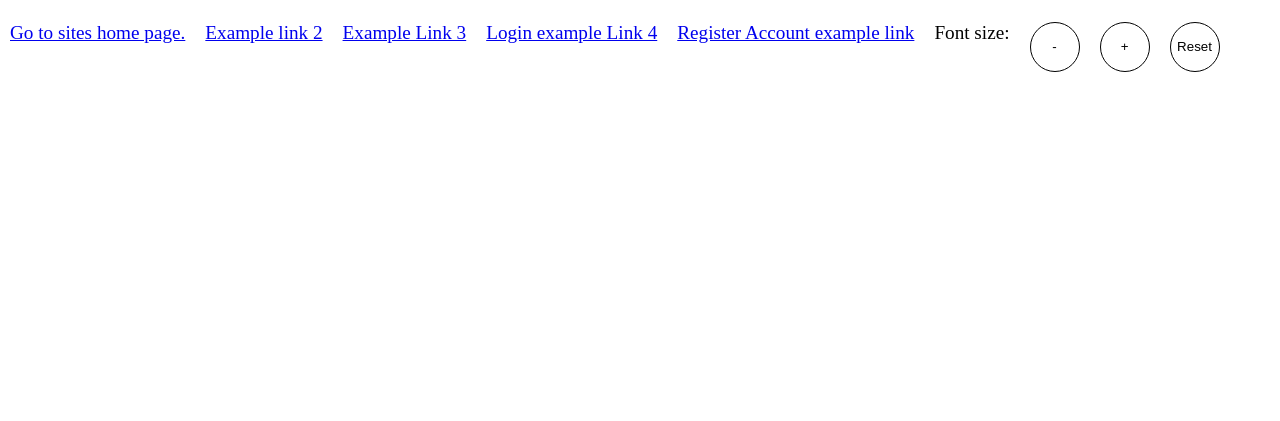
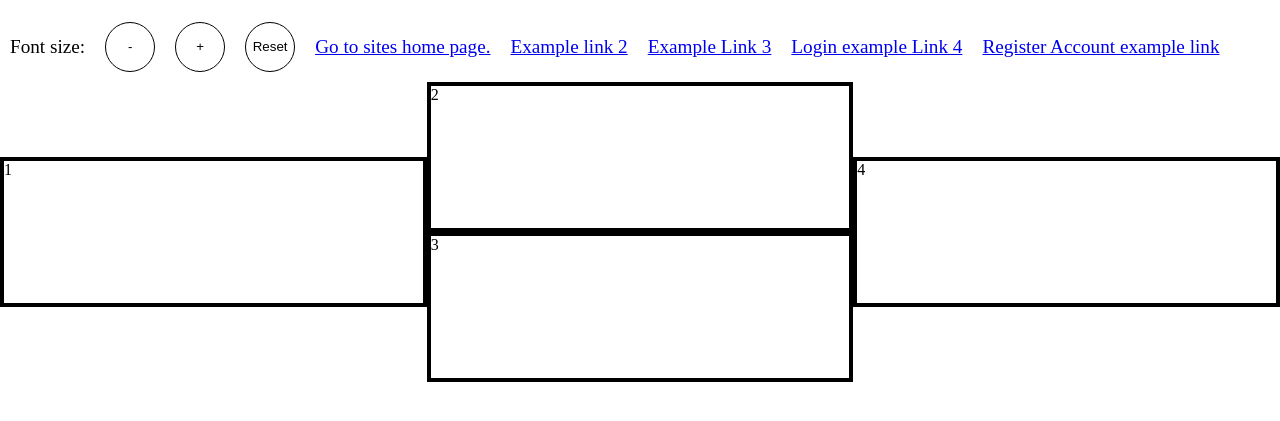
Before and after one commit to jasonlhedrick/Playground, a website: page layout/layout1.html in a window 1280 px wide. Shown: the part 61-482 px from the top of the page. Drawn offline with Linux system fonts and the light colour scheme.

Commit message:
Added a grid to the main section to layout content in different ways.

```diff
--- a/layout/layout1.html
+++ b/layout/layout1.html
@@ -12,61 +12,32 @@
         <h1>Page Layout 1</h1>
         <nav id="mainMenu">
             <ul>
+                <ul id="mainMenuFontSizeButtons">
+                    <li>Font size:</li>
+                    <li><button id="reduceFont">-</button></li>
+                    <li><button id="increaseFont">+</button></li>
+                    <li><button id="resetFontSize">Reset</button></li>
+                </ul>
                 <li><a href="layout1.html">Go to sites home page.</a></li>
                 <li><a href="#">Example link 2</a></li>
                 <li><a href="#">Example Link 3</a></li>
                 <li><a href="#">Login example Link 4</a></li>
                 <li><a href="#">Register Account example link</a></li>
-                <div id="mainMenuFontSizeButtons">
-                    <ul>
-                        <li>Font size:</li>
-                        <li><button id="reduceFont">-</button></li>
-                        <li><button id="increaseFont">+</button></li>
-                        <li><button id="resetFontSize">Reset</button></li>
-                    </ul>
-                </div>
             </ul>
         </nav>
     </header>
     <main>
+        <div class="container" id="container-1">1
+        </div>
+        <div class="container" id="container-2">2
+        </div>
+        <div class="container" id="container-3">3
+        </div>
+        <div class="container" id="container-4">4
+        </div>
     </main>
 
-    <script type="text/javascript">
-        /* Element selector constants */
-        const reduceFontBtn = document.getElementById('reduceFont');
-        const increaseFontBtn = document.getElementById('increaseFont');
-        const resetFontSizeBtn = document.getElementById('resetFontSize');
-        const mainMenu = document.getElementById('mainMenu');
+    <script type="text/javascript" src="layout1.js"></script>
 
-        /* Other variable declarations */
-        const defaultFontSize = 1.2;
-        let currentFontSize = defaultFontSize;
-
-        /* Event listeners */
-        reduceFontBtn.addEventListener('click', (e) => {
-            e.preventDefault();
-            currentFontSize -= 0.10;
-            if (currentFontSize <= 0) currentFontSize = 0.10;
-            setMainMenuFontSize();
-        });
-
-        increaseFontBtn.addEventListener('click', (e) => {
-            e.preventDefault();
-            currentFontSize += 0.10;
-            setMainMenuFontSize();
-        });
-
-        resetFontSizeBtn.addEventListener('click', (e) => {
-            e.preventDefault();
-            currentFontSize = defaultFontSize;
-            setMainMenuFontSize();
-        });
-
-        /* Helper functions */
-        function setMainMenuFontSize() {
-            mainMenu.style.fontSize = `${currentFontSize}rem`;
-        }
-
-    </script>
 </body>
 </html>
--- a/layout/layout1.sass
+++ b/layout/layout1.sass
@@ -19,10 +19,11 @@ h1
 #mainMenu
     font-size: 1.2rem
 
-    ul
+    > ul
         list-style-type: none
         display: flex
         flex-direction: column
+        align-items: center
 
         li
             margin: 10px
@@ -40,9 +41,37 @@ h1
         background-color: hsla(50, 0%, 25%, .5)
 
     #mainMenuFontSizeButtons
+        list-style-type: none
         display: flex
-        flex-direction: row
+        flex-wrap: wrap
+        align-items: center
 
+main
+    display: grid
+    grid-template-columns: [first-col] 1fr [second-col] 1fr [third-col] 1fr
+    grid-template-rows: [first-row] 1fr [second-row] 1fr [third-row] 1fr [fifth-row] 1fr [sixth-row] 1fr
+    .container
+        border: 4px solid black
+        width: 100%
+        height: 100%
+        min-height: 150px
+
+    #container-1
+        grid-column: first-col
+        grid-row: second-row
+        grid-row-end: 4
+    #container-2
+        grid-column: second-col
+        grid-row: first-row
+        grid-row-end: 3
+    #container-3
+        grid-column: second-col
+        grid-row: third-row
+        grid-row-end: 5
+    #container-4
+        grid-column: third-col
+        grid-row: second-row
+        grid-row-end: 4
 @media only screen and (min-width: 768px)
     #mainMenu
         ul
```
Also changed, not shown: layout/layout1.css, 1 other file.
